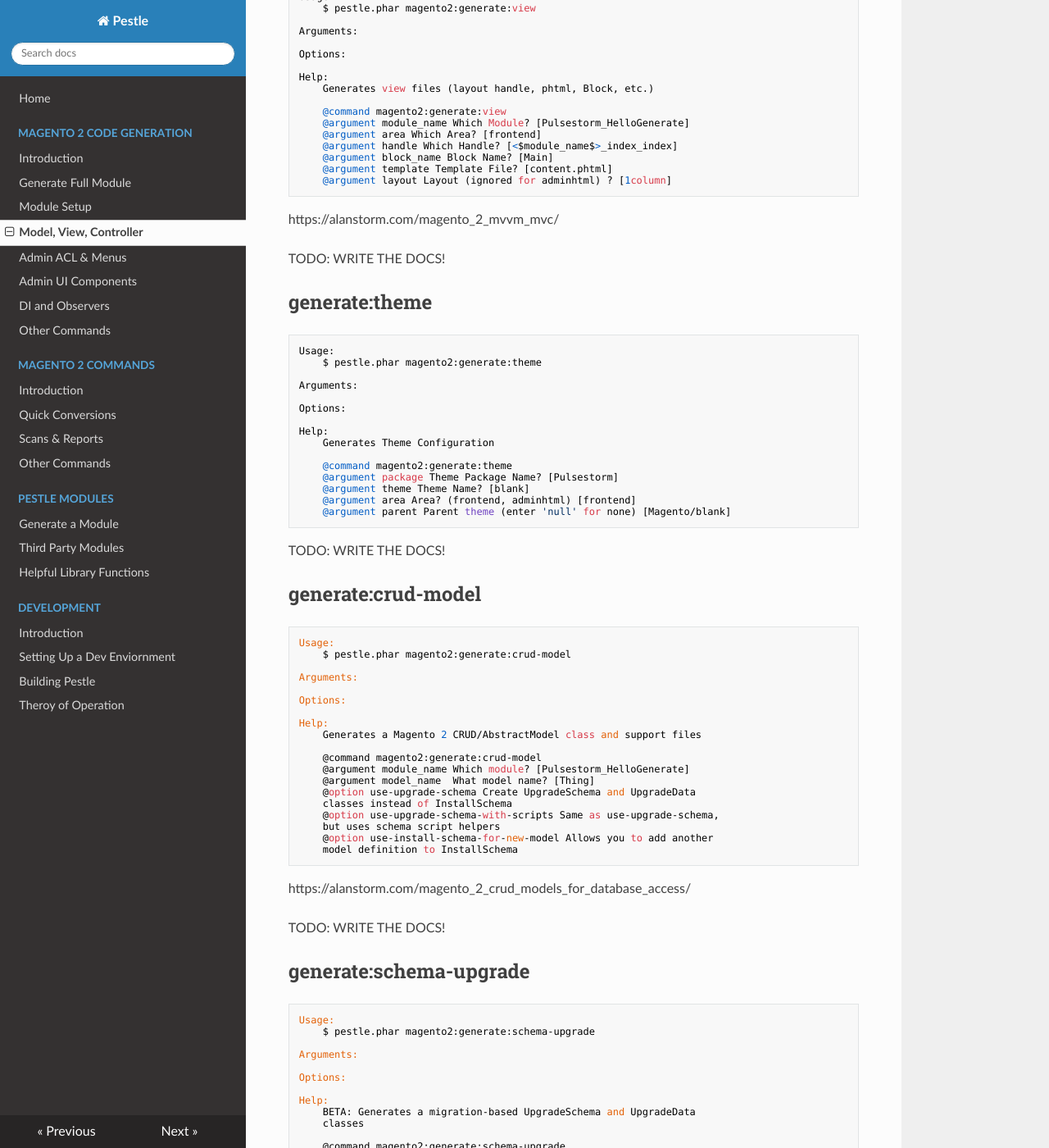
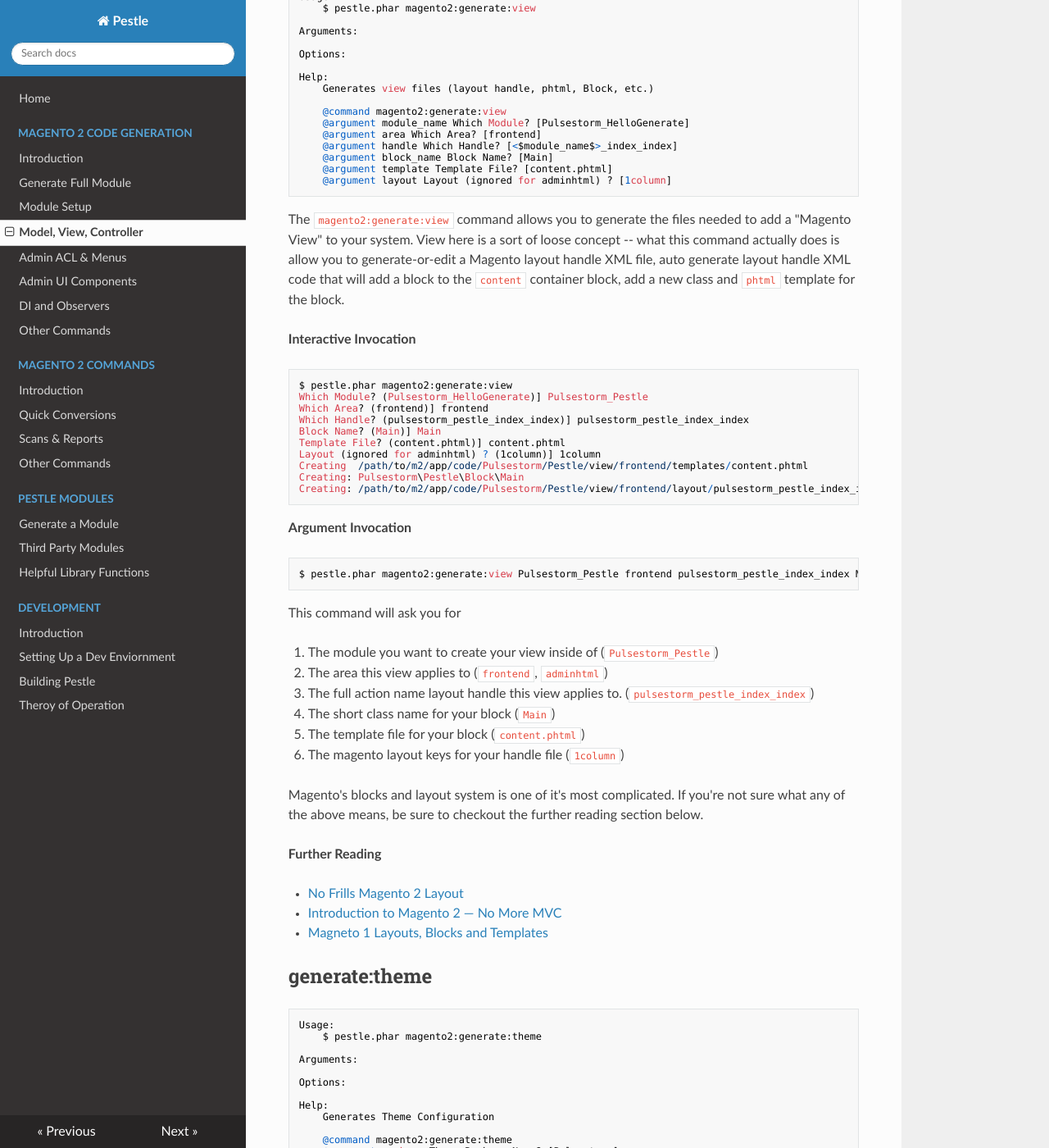
Before and after one commit to astorm/pestle, an MkDocs documentation site: the page built from docs/magento2-mvc.md, in a window 1280 px wide and 1400 px high, scrolled down 1832 px. Shown: the whole window at 82% size. Built offline with MkDocs 1.6.1, drawn with Linux system fonts in a browser that asks for light colours; nearby versions of some CDN libraries.

Commit message:
For view

```diff
--- a/docs/magento2-mvc.md
+++ b/docs/magento2-mvc.md
@@ -106,9 +106,43 @@ In the above example, your page would be available at the URLs
         @argument template Template File? [content.phtml]
         @argument layout Layout (ignored for adminhtml) ? [1column]
 
-https://alanstorm.com/magento_2_mvvm_mvc/
+The `magento2:generate:view` command allows you to generate the files needed to add a "Magento View" to your system.  View here is a sort of loose concept -- what this command actually does is allow you to generate-or-edit a Magento layout handle XML file, auto generate layout handle XML code that will add a block to the `content` container block, add a new class and `phtml` template for the block.
 
-TODO: WRITE THE DOCS!
+**Interactive Invocation**
+
+    $ pestle.phar magento2:generate:view
+    Which Module? (Pulsestorm_HelloGenerate)] Pulsestorm_Pestle
+    Which Area? (frontend)] frontend
+    Which Handle? (pulsestorm_pestle_index_index)] pulsestorm_pestle_index_index
+    Block Name? (Main)] Main
+    Template File? (content.phtml)] content.phtml
+    Layout (ignored for adminhtml) ? (1column)] 1column
+    Creating  /path/to/m2/app/code/Pulsestorm/Pestle/view/frontend/templates/content.phtml
+    Creating: Pulsestorm\Pestle\Block\Main
+    Creating: /path/to/m2/app/code/Pulsestorm/Pestle/view/frontend/layout/pulsestorm_pestle_index_index.xml
+
+**Argument Invocation**
+
+    $ pestle.phar magento2:generate:view Pulsestorm_Pestle frontend pulsestorm_pestle_index_index Main content.phtml 1column
+
+This command will ask you for
+
+1. The module you want to create your view inside of (`Pulsestorm_Pestle`)
+2. The area this view applies to (`frontend`, `adminhtml`)
+3. The full action name layout handle this view applies to. (`pulsestorm_pestle_index_index`)
+4. The short class name for your block (`Main`)
+5. The template file for your block (`content.phtml`)
+6. The magento layout keys for your handle file (`1column`)
+
+Magento's blocks and layout system is one of it's most complicated.  If you're not sure what any of the above means, be sure to checkout the further reading section below.
+
+**Further Reading**
+
+- [No Frills Magento 2 Layout](https://store.pulsestorm.net/products/no-frills-magento-2-layout)
+
+- [Introduction to Magento 2 — No More MVC](https://alanstorm.com/magento_2_mvvm_mvc/)
+
+- [Magneto 1 Layouts, Blocks and Templates](https://alanstorm.com/layouts_blocks_and_templates/)
 
 ## generate:theme
 
```
